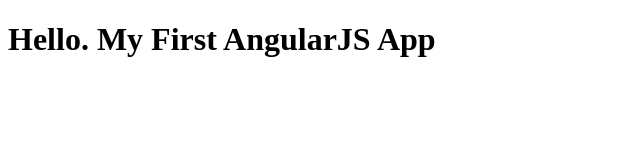
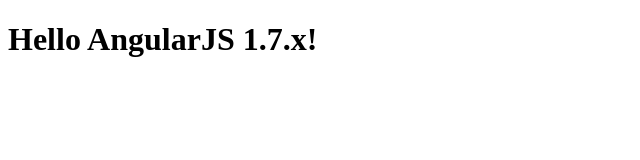
Before and after one commit to rviktor87/angularjs-1.7.x-webpack-4.x-seed, a website built with webpack: page app/index.html in a window 1280 px wide. Shown: the whole page, without its empty margins (0-640 px from the left). Built offline with nearby package versions, Linux system fonts and the light colour scheme; some packages are replaced by stand-ins of ours.

Commit message:
change some text

```diff
--- a/app/index.html
+++ b/app/index.html
@@ -1,9 +1,9 @@
 <!DOCTYPE html>
 <html ng-app="App">
 <head>
-    <meta charset="utf-8" />
+    <meta charset="utf-8">
     <meta http-equiv="X-UA-Compatible" content="IE=edge">
-    <title>First Angular App</title>
+    <title>Angular 1.7.x with Webpack 4.x seed</title>
     <meta name="viewport" content="width=device-width, initial-scale=1">
 </head>
 <body ng-controller="AppController as ctrl">
--- a/app/index.js
+++ b/app/index.js
@@ -4,5 +4,5 @@
 let app = angular.module('App',[]);
 
 app.controller('AppController', function() {
-    this.message = 'Hello. My First AngularJS App';
+    this.message = 'Hello AngularJS 1.7.x!';
 });
```
